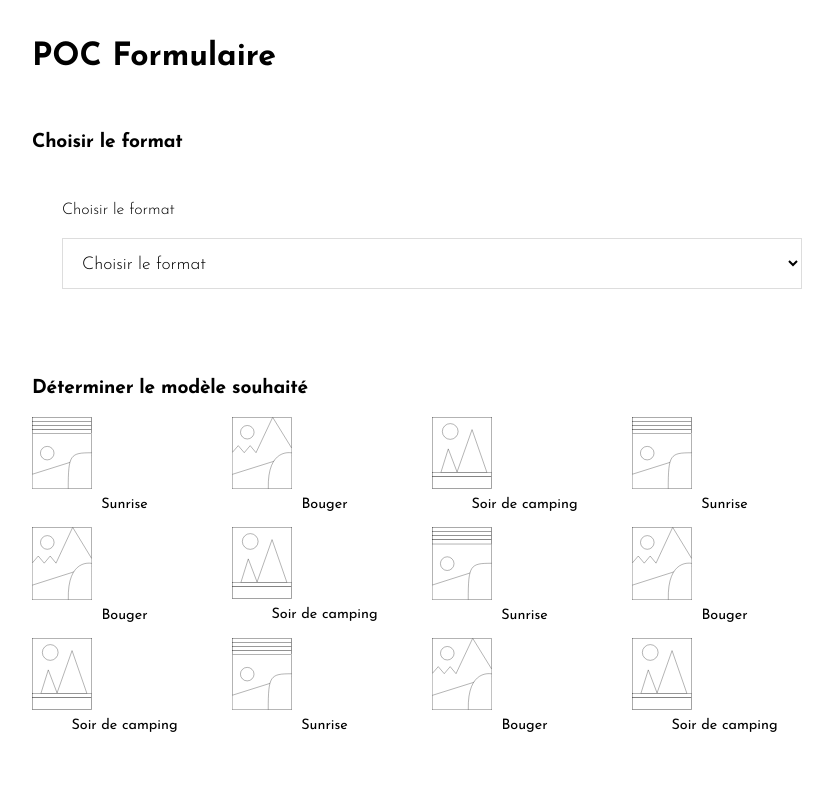
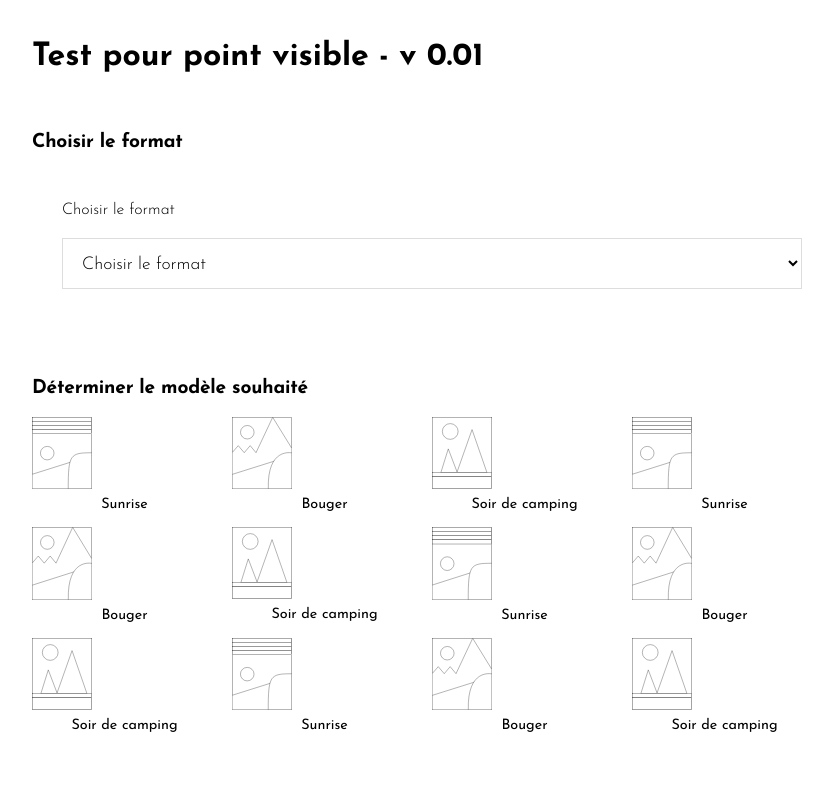
Before and after one commit to spandl/point-visible-test, a website built with Vite: page index.html in a window 1280 px wide. Shown: the top 800 px of the page, without its empty margins (208-1041 px from the left). Built offline with nearby package versions, Linux system fonts and the light colour scheme.

Commit message:
update test

```diff
--- a/index.html
+++ b/index.html
@@ -3,7 +3,7 @@
   <head>
     <meta charset="UTF-8">
     <meta name="viewport" content="width=device-width, initial-scale=1.0">
-    <title>Test</title>
+    <title>Test pour point visible</title>
     <link rel="preconnect" href="https://fonts.googleapis.com">
     <link rel="preconnect" href="https://fonts.gstatic.com" crossorigin>
     <link href="https://fonts.googleapis.com/css2?family=Josefin+Sans:wght@300;400;700&display=swap" rel="stylesheet">
@@ -17,7 +17,7 @@
     </div>
 
     <div class="sur-mesure">
-    <h1>POC Formulaire</h1>
+    <h1>Test pour point visible - v 0.01</h1>
 
     <!-- FORMAT -->
     <h3>Choisir le format</h3>
```
